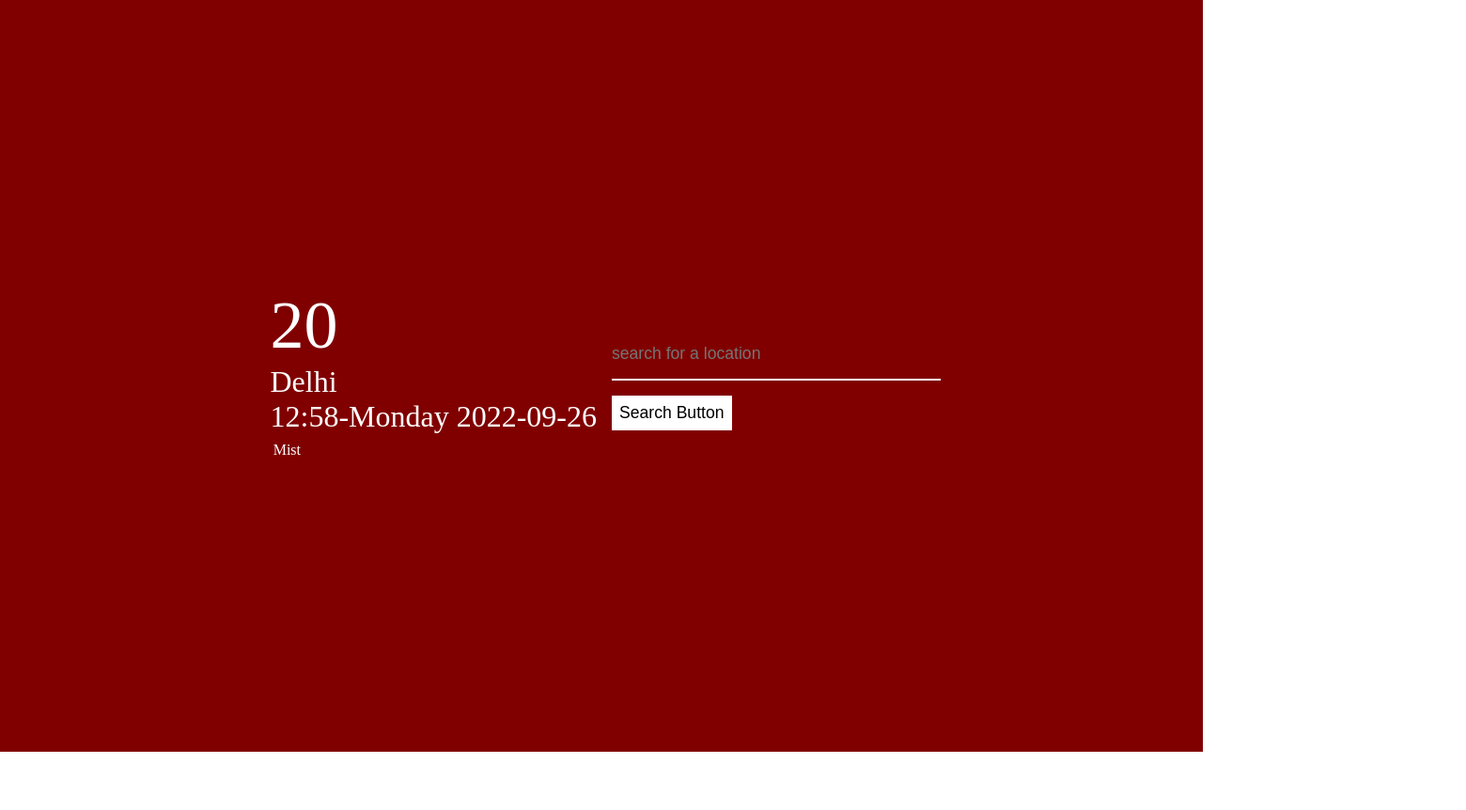
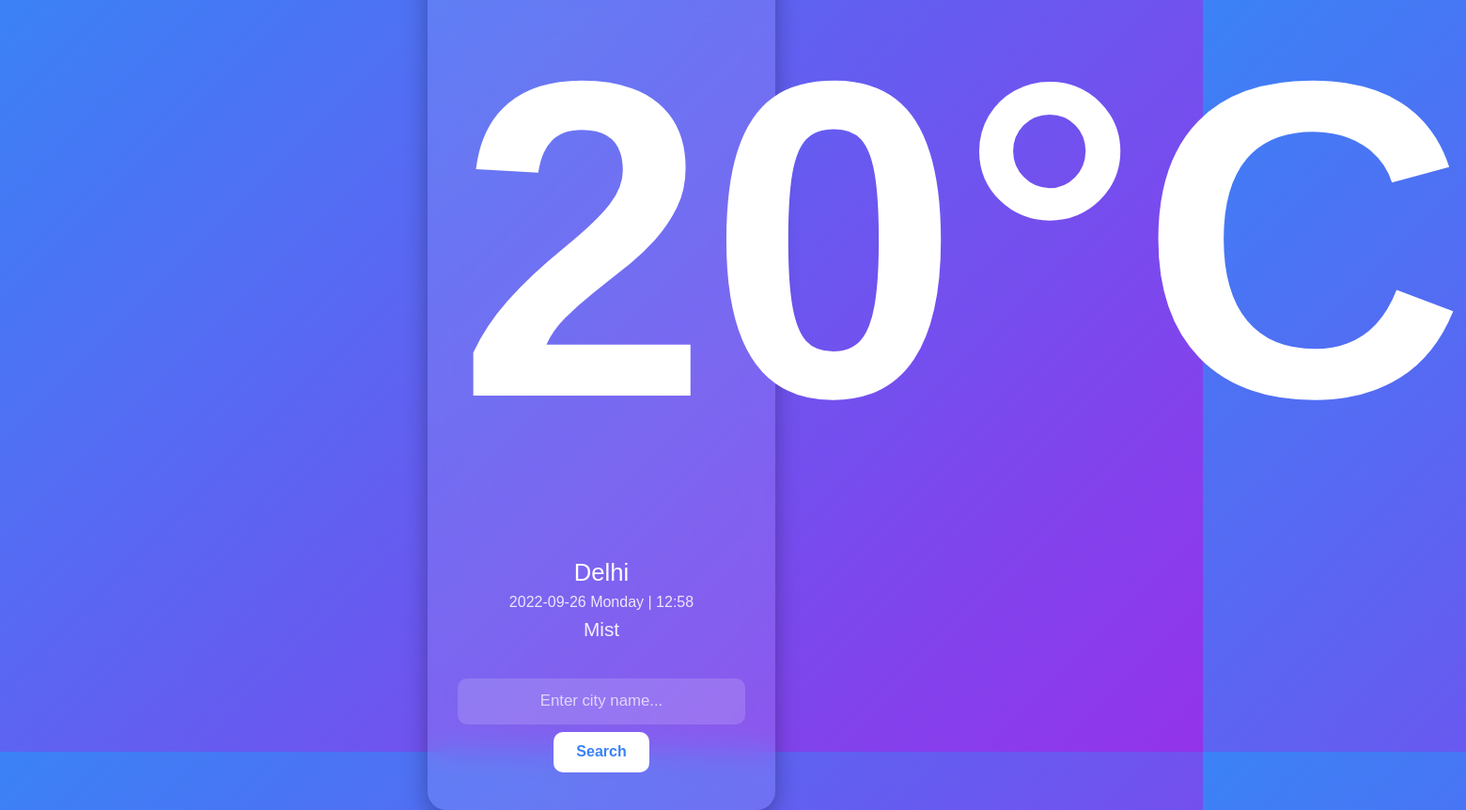
Before and after one commit to Krishkumar527/weather, a plain HTML site: page index.html in a window 1280 px wide. Shown: the whole page at 94% size, 1560 px wide, since content can reach past the window. Before the commit the page ends 800 px from the top, so only its background shows below. Drawn offline with Linux system fonts and the light colour scheme; no server answers.

Commit message:
Updated UI: larger temperature font, better spacing

```diff
--- a/index.html
+++ b/index.html
@@ -10,27 +10,29 @@
 
 <body>
     <div class="container">
-        <div class="weather_container">
+        <div class="weather_card">
+            <div class="weather_info">
                 <div class="temp">
-                <p>20</p>
+                    <p>20°C</p>
                 </div>
                 <div class="time_location">
                     <p>Delhi</p>
-                <span>12:58-Monday 2022-09-26</span>
+                    <span>2022-09-26 Monday | 12:58</span>
                 </div>
                 <div class="condition">
-                <!-- <p></p> -->
                     <p>Mist</p>
                 </div>
             </div>
+
             <nav>
                 <form class="form">
-                <input type="text" placeholder="search for a location" class="search_area" />
-                <button type="submit">Search Button</button>
+                    <input type="text" placeholder="Enter city name..." class="search_area" />
+                    <button type="submit">Search</button>
                 </form>
             </nav>
         </div>
+    </div>
+    <script src="script.js"></script>
 </body>
-<script src="script.js"></script>
 
 </html>
--- a/style.css
+++ b/style.css
@@ -1,49 +1,103 @@
-*{
-    margin: 0%;
-    padding: 0;
+/* Reset */
+* {
+  margin: 0;
+  padding: 0;
+  box-sizing: border-box;
+  font-family: "Poppins", sans-serif;
 }
-.container{
-    width:100%;
-    height:100vh;
-    background-color:maroon;
-    display: flex;
-    justify-content: center;
-    align-items: center;
+
+body {
+  height: 100vh;
+  display: flex;
+  justify-content: center;
+  align-items: center;
+  background: linear-gradient(135deg, #3b82f6, #9333ea);
+  color: #fff;
 }
-.weather_container{
-    color:white;
-    margin:1rem;
+
+.container {
+  width: 100%;
+  display: flex;
+  justify-content: center;
+  align-items: center;
 }
-.temp{
-    font-size:4.5rem;
+
+.weather_card {
+  background: rgba(255, 255, 255, 0.1);
+  backdrop-filter: blur(15px);
+  border-radius: 20px;
+  padding: 2.5rem 2rem;
+  width: 370px;
+  text-align: center;
+  box-shadow: 0 8px 25px rgba(0, 0, 0, 0.3);
 }
-.time_location{
-    font-size: 2rem;
+
+.weather_info {
+  margin-bottom: 2.5rem; /* Equal spacing before search box */
 }
-.condition{
-    margin: 0.5rem;
-    margin-left:0.2rem;
+
+.temp p {
+  font-size: 30rem;   /* 🔥 bigger temperature */
+  font-weight: 700;
+  margin-bottom: 4rem; /* balanced spacing */
 }
-nav{
-    height: 100px;;
+
+.time_location p {
+  font-size: 1.6rem;
+  font-weight: 500;
+  margin-bottom: 0.5rem;
 }
-.search_area{
-    padding: 1rem 0;
-    outline:none;
-    border:none;
-    color:white;
-    background-color: transparent;
-    font-size: 1.1rem;
-    border-bottom: 2px solid white;
-    width:98%;
 
+.time_location span {
+  display: block;
+  font-size: 1rem;
+  opacity: 0.85;
+  margin-bottom: 0.5rem; /* equal gap before condition */
 }
-nav form button{
-    padding:0.5rem;
-    background-color: white;
-    margin-top: 1rem;
-    font-size:1.1rem;
-    outline:none;
-    border:none;
 
+.condition p {
+  font-size: 1.3rem;
+  font-weight: 500;
+  opacity: 0.9;
 }
+
+/* Search Box */
+nav form {
+  display: flex;
+  flex-direction: column;
+  align-items: center;
+  gap: 0.5rem; /* equal spacing between input & button */
+}
+
+.search_area {
+  padding: 0.9rem;
+  border-radius: 10px;
+  outline: none;
+  border: none;
+  width: 100%;
+  font-size: 1.05rem;
+  background: rgba(255, 255, 255, 0.15);
+  color: #fff;
+  text-align: center;
+}
+
+.search_area::placeholder {
+  color: rgba(255, 255, 255, 0.7);
+}
+
+nav form button {
+  padding: 0.8rem 1.5rem;
+  border: none;
+  border-radius: 10px;
+  background: #fff;
+  color: #3b82f6;
+  font-size: 1rem;
+  font-weight: 600;
+  cursor: pointer;
+  transition: 0.3s ease;
+}
+
+nav form button:hover {
+  background: #3b82f6;
+  color: #fff;
+}
```
Lines whose indentation alone changed are shown as unchanged.
